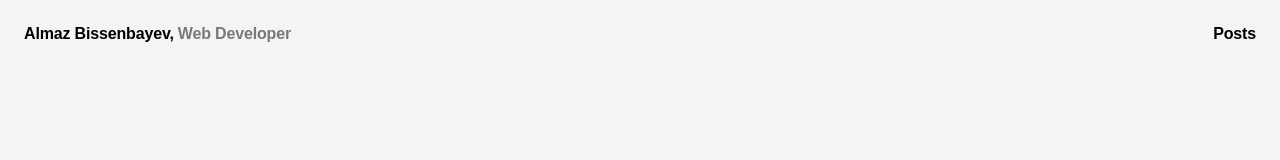
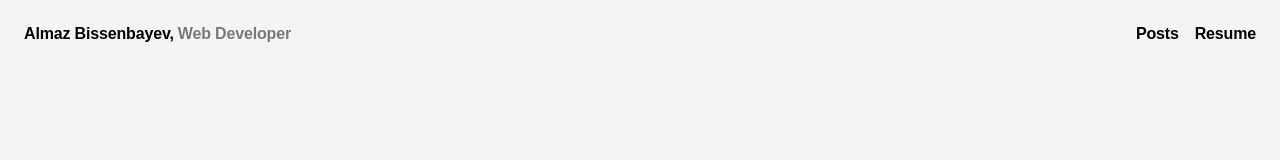
Before and after one commit to almazbisenbaev/almaz, a Next.js app: page / in a window 1280 px wide. Shown: the top 160 px of the page. Built offline with nearby package versions, Linux system fonts and the light colour scheme; a web font is replaced by a local one.

Commit message:
Added resume to menu

```diff
--- a/src/components/layout/Header.jsx
+++ b/src/components/layout/Header.jsx
@@ -16,14 +16,20 @@ const Header = () => {
             <span className='opacity-50'> Web Developer</span>
           </div>
 
-          <div>
+          <nav className="flex gap-4">
             <Link
               href="/posts/"
               className="hdr-link font-semibold"
             >
               Posts
             </Link>
-          </div>
+            <Link
+              href="#"
+              className="hdr-link font-semibold"
+            >
+              Resume
+            </Link>
+          </nav>
 
         </div>
       </div>
```
